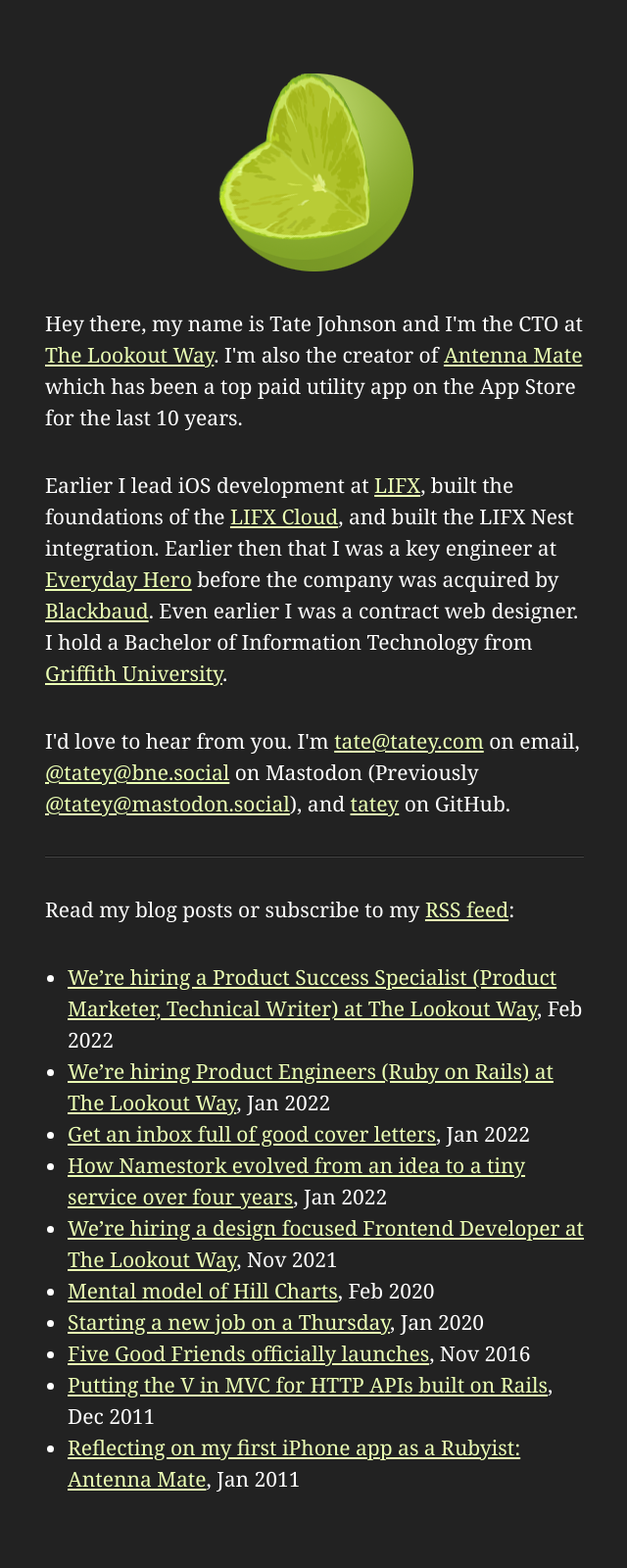
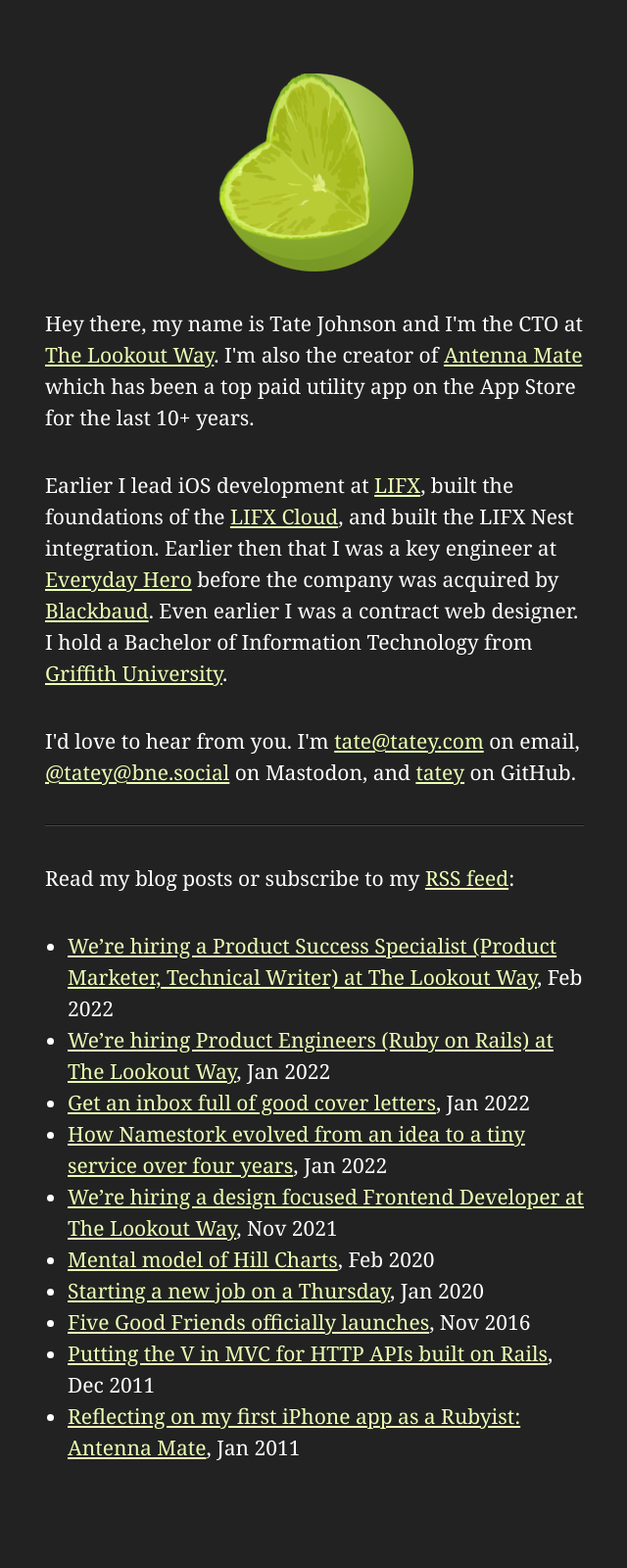
Before and after one commit to tatey/tatey.com, a Jekyll site: the page built from index.html, in a window 1280 px wide. Shown: the whole page at 98% size, without its empty margins (319-959 px from the left). Built offline with Jekyll 4.4.1, drawn with Linux system fonts in a browser that asks for light colours; after the commit the page ends 1568 px from its top, so only the background shows below that.

Commit message:
Update home page.

```diff
--- a/index.html
+++ b/index.html
@@ -101,9 +101,9 @@
   </head>
   <body>
     <h1><span>Tate Johnson</span></h1>
-    <p>Hey there, my name is Tate Johnson and I'm the CTO at <a href="https://thelookoutway.com">The Lookout Way</a>. I'm also the creator of <a href="https://antennamate.com">Antenna Mate</a> which has been a top paid utility app on the App Store for the last 10 years.</p>
+    <p>Hey there, my name is Tate Johnson and I'm the CTO at <a href="https://thelookoutway.com">The Lookout Way</a>. I'm also the creator of <a href="https://antennamate.com">Antenna Mate</a> which has been a top paid utility app on the App Store for the last 10+ years.</p>
     <p>Earlier I lead iOS development at <a href="https://lifx.com">LIFX</a>, built the foundations of the <a href="https://cloud.lifx.com">LIFX Cloud</a>, and built the LIFX Nest integration. Earlier then that I was a key engineer at <a href="https://www.everydayhero.com">Everyday Hero</a> before the company was acquired by <a href="https://www.blackbaud.com">Blackbaud</a>. Even earlier I was a contract web designer. I hold a Bachelor of Information Technology from <a href="https://www.griffith.edu.au">Griffith University</a>.</p>
-    <p>I'd love to hear from you. I'm <a href="mailto:tate@tatey.com">tate@tatey.com</a> on email, <a rel="me" href="https://bne.social/@tatey">@tatey@bne.social</a> on Mastodon (Previously <a rel="me" href="https://mastodon.social/@tatey">@tatey@mastodon.social</a>), and <a href="https://github.com/tatey">tatey</a> on GitHub.</p>
+    <p>I'd love to hear from you. I'm <a href="mailto:tate@tatey.com">tate@tatey.com</a> on email, <a rel="me" href="https://bne.social/@tatey">@tatey@bne.social</a> on Mastodon, and <a href="https://github.com/tatey">tatey</a> on GitHub.</p>
     <div class="hr"></div>
     <p>Read my blog posts or subscribe to my <a href="{{ "/feed.xml" | relative_url }}">RSS feed</a>:</p>
     <ul>
```
